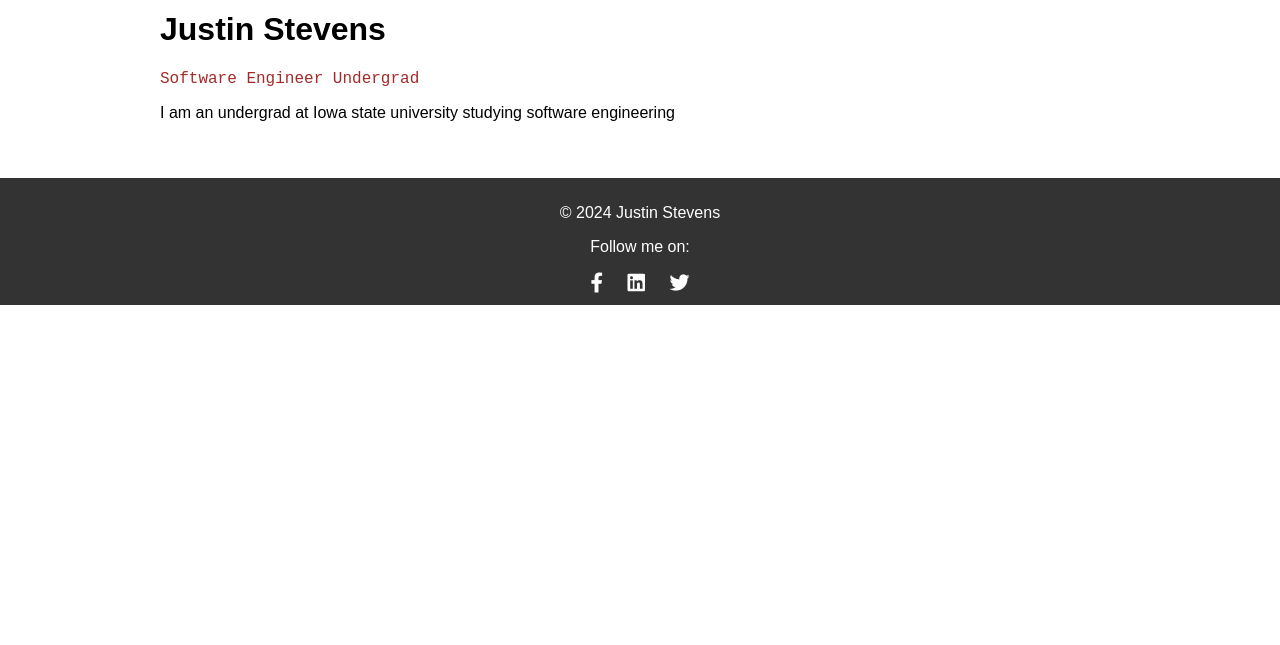
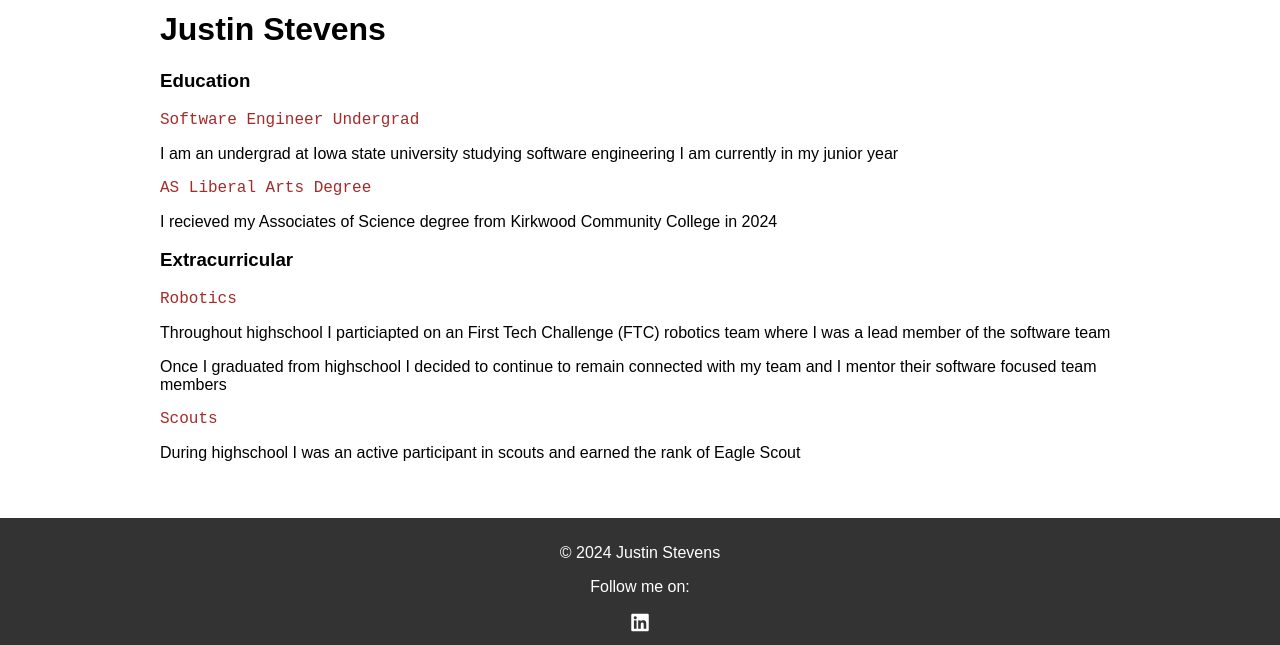
Before and after one commit to JustinStevens05/portfolio, a plain HTML site: page index.html in a window 1280 px wide. Shown: the part 270-915 px from the top of the page. Before the commit the page ends 800 px from the top, so only its background shows below. Drawn offline with Linux system fonts and the light colour scheme.

Commit message:
added more about me

```diff
--- a/index.html
+++ b/index.html
@@ -21,16 +21,27 @@
     <div class="container">
         <img src= "./images/profile.jpg" alt="Profile Photo" class="center">
         <h1>Justin Stevens</h1>
+
+        <h3>Education</h3>
         <p style="font-family: 'Courier New', Courier, monospace; color: brown">Software Engineer Undergrad</p>
-        <p>I am an undergrad at Iowa state university studying software engineering</p>
+        <p>I am an undergrad at Iowa state university studying software engineering I am currently in my junior year</p>
+
+        <p style="font-family: 'Courier New', Courier, monospace; color: brown">AS Liberal Arts Degree</p>
+        <p>I recieved my Associates of Science degree from Kirkwood Community College in 2024</p>
+
+        <h3>Extracurricular</h3>
+        <p style="font-family: 'Courier New', Courier, monospace; color: brown">Robotics</p>
+        <p>Throughout highschool I particiapted on an First Tech Challenge (FTC) robotics team where I was a lead member of the software team</p>
+        <p>Once I graduated from highschool I decided to continue to remain connected with my team and I mentor their software focused team members</p>
+
+        <p style="font-family: 'Courier New', Courier, monospace; color: brown">Scouts</p>
+        <p>During highschool I was an active participant in scouts and earned the rank of Eagle Scout</p>
     </div>
 
     <footer>
         <p>&copy; 2024 Justin Stevens</p>
         <p>Follow me on:</p>
-        <a href="https://www.facebook.com" target="_blank"><i class="fab fa-facebook-f"></i></a>
-        <a href="https://www.linkedin.com" target="_blank"><i class="fab fa-linkedin"></i></a>
-        <a href="https://www.x.com" target="_blank"><i class="fab fa-twitter"></i></a>
+        <a href="www.linkedin.com/in/justin-m-stevens" target="_blank"><i class="fab fa-linkedin"></i></a>
     </footer>
 </body>
 </html>
```
